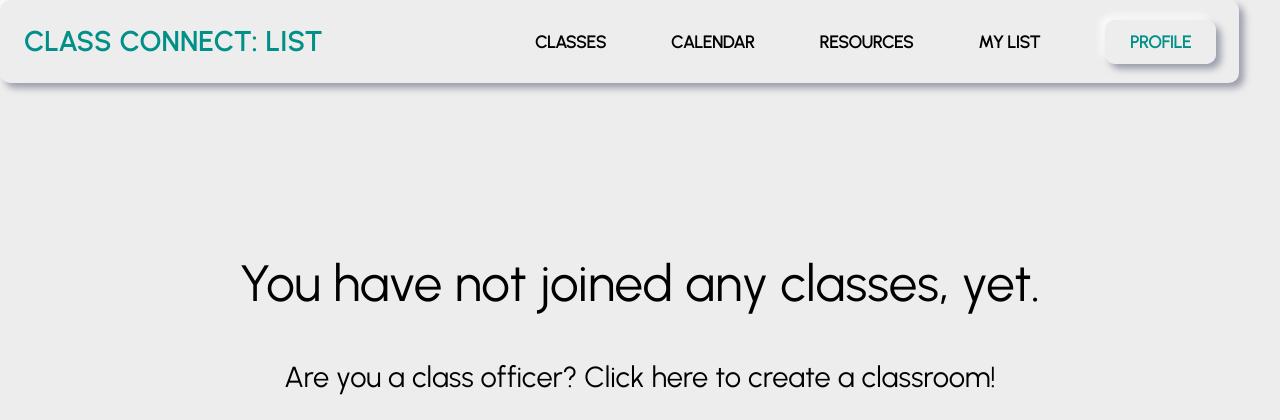
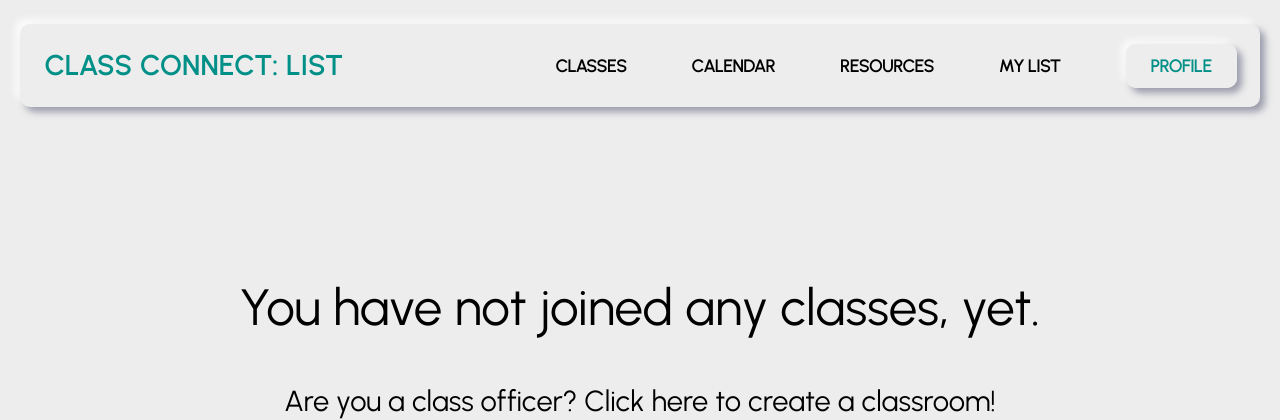
Before and after one commit to kinni-yya/Class-Connect-List, a PHP site: page /class/no-class.php in a window 1280 px wide. Shown: the top 420 px of the page. Run offline with PHP 8.4, Linux system fonts and the light colour scheme; the visitor is signed in with stand-in values (Sample User, id 1).

Commit message:
Adjust some design

```diff
--- a/css/navbar.css
+++ b/css/navbar.css
@@ -4,6 +4,14 @@
     font-family: Urbanist;
 }
 
+.container-top{
+    width: 100%;
+    display: flex;
+    justify-content: center;
+    position: sticky;
+    top: 3vh;
+    margin-top: 3vh;
+}
 
 
 .topnav{
```
